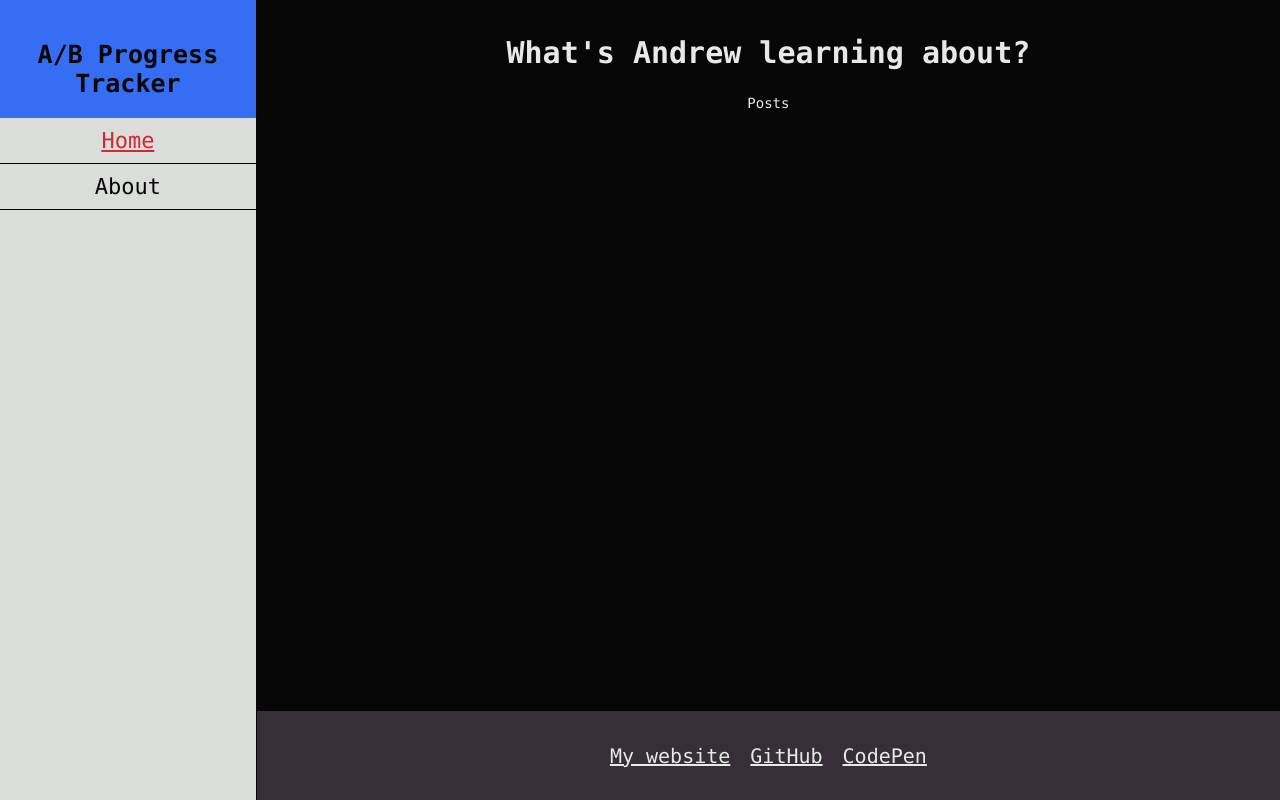
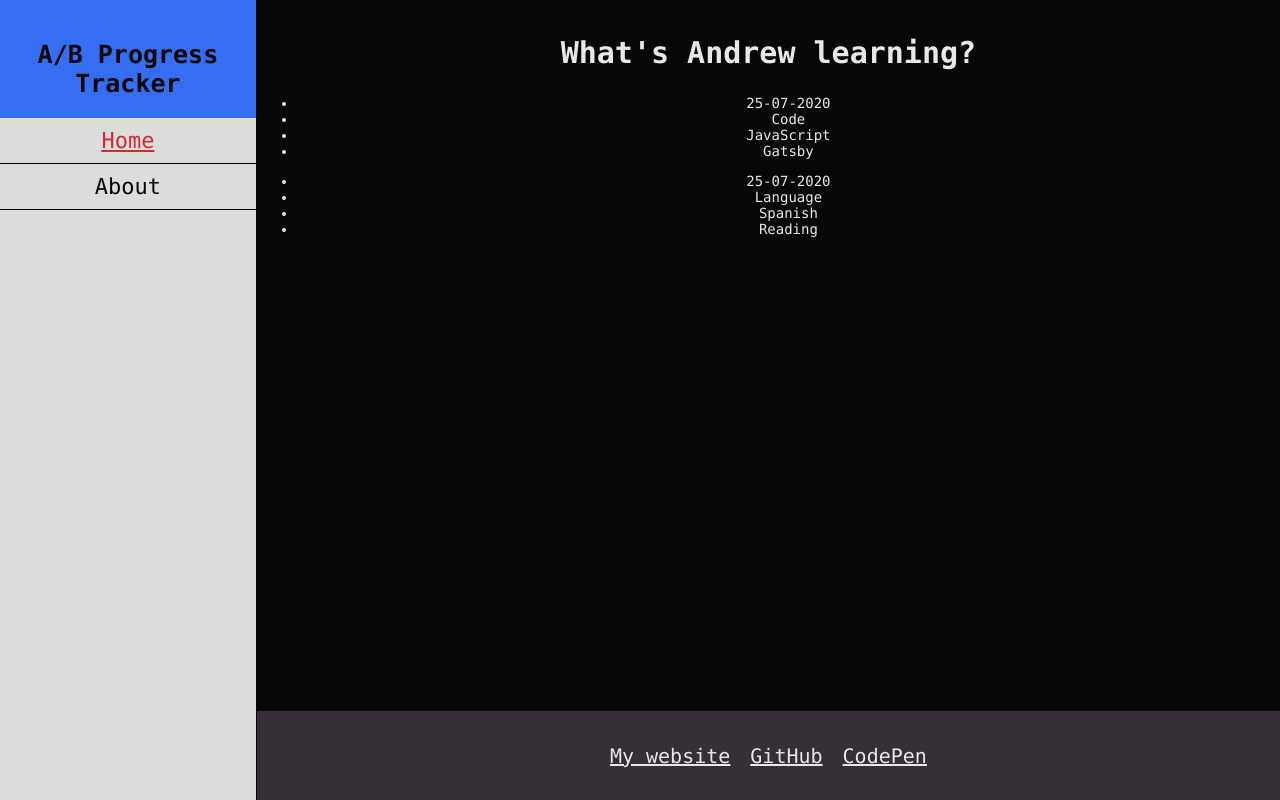
Before and after one commit to andrew-braun/progress-tracker, a Gatsby site: page / in a window 1280 px wide. Built offline with nearby package versions, Linux system fonts and the light colour scheme; Gatsby itself is replaced by a stand-in of ours.

Commit message:
added ActivityLog component

```diff
--- a/gatsby-config.js
+++ b/gatsby-config.js
@@ -11,5 +11,28 @@ module.exports = {
   /* Your site config here */
   pathPrefix: "/progress-tracker",
 
-  plugins: [],
+  plugins: [
+    {
+      resolve: `gatsby-source-filesystem`,
+      options: {
+        name: `pages`,
+        path: `${__dirname}/src/pages/`,
+      },
+    },
+    {
+      resolve: `gatsby-source-filesystem`,
+      options: {
+        name: `data`,
+        path: `${__dirname}/src/data/`,
+        ignore: [`**/\.*`], // ignore files starting with a dot
+      },
+    },
+    `gatsby-transformer-json`,
+    {
+      resolve: `gatsby-source-filesystem`,
+      options: {
+        path: `./src/data/`,
+      },
+    },
+  ],
 }
--- a/package.json
+++ b/package.json
@@ -16,6 +16,8 @@
   },
   "dependencies": {
     "gatsby": "^2.23.12",
+    "gatsby-source-filesystem": "^2.3.23",
+    "gatsby-transformer-json": "^2.4.11",
     "react": "^16.12.0",
     "react-dom": "^16.12.0"
   },
--- /dev/null
+++ b/src/components/activityLog.js
@@ -0,0 +1,31 @@
+import React from 'react'
+import { graphql, useStaticQuery } from "gatsby"
+import LogEntry from "./logEntry"
+
+export default function ActivityLog() {
+    const dataQuery = useStaticQuery(graphql`
+        query MyQuery {
+            allTrackerJson {
+            edges {
+                node {
+                date
+                mainCategory
+                subCategory
+                focus
+                description
+                hours
+                confidence
+                keywords
+                id
+                }
+            }
+            }
+        }
+    `)
+    const data = dataQuery.allTrackerJson.edges;
+    return (
+        <div className="activity-log">
+            <LogEntry logData={data} />
+        </div>
+    )
+}
--- a/src/components/layout.js
+++ b/src/components/layout.js
@@ -70,7 +70,7 @@ export default function Layout({ children }) {
             <a className="social-link" href="https://github.com/andrew-braun">
                 GitHub
             </a>
-            <a className="social-link" href="codepen.io/andrewbraun">
+            <a className="social-link" href="https://codepen.io/andrewbraun">
                 CodePen
             </a>
         </div>
--- /dev/null
+++ b/src/components/logEntry.js
@@ -0,0 +1,17 @@
+import React from 'react'
+
+export default function LogEntry(props) {
+    return (
+        <div class="log-entry">
+            {props.logData.map(( { node }, index) => (
+                <ul>
+                    <li>{node.date}</li>
+                    <li>{node.mainCategory}</li>
+                    <li>{node.subCategory}</li>
+                    <li>{node.focus}</li>
+                </ul>
+                )
+            )}
+        </div>
+    )
+}
--- /dev/null
+++ b/src/data/tracker.json
@@ -0,0 +1,22 @@
+[
+    {
+        "date": "25-07-2020",
+        "mainCategory": "Code",
+        "subCategory": "JavaScript",
+        "focus": "Gatsby",
+        "description": "Worked on creating a website to track my learning activity using Gatsby.",
+        "hours": 5,
+        "confidence": 0.5,
+        "keywords": "JS, JavaScript, Gatsby, GraphQL, React, static site"
+    },
+    {
+        "date": "25-07-2020",
+        "mainCategory": "Language",
+        "subCategory": "Spanish",
+        "focus": "Reading",
+        "description": "Finished three Duolingo lessons.",
+        "hours": 0.4,
+        "confidence": 0.7,
+        "keywords": ""
+    }
+]
--- a/src/pages/index.js
+++ b/src/pages/index.js
@@ -1,17 +1,17 @@
 import React from "react"
 import Layout from "../components/layout"
-
+import ActivityLog from "../components/activityLog"
 
 export default function Home() {
   return (
     <Layout>
       <div className="main-container" id="home-main">
-        <aside className="left-bar"></aside>
-        <main className="blog-feed">
-          <h2>What's Andrew learning about?</h2>
-          <div>Posts</div>
+        <main className="main-container">
+          <h2>What's Andrew learning?</h2>
+          <section className="activity-log-container">
+            {<ActivityLog />}
+          </section>
         </main>
-        <aside className="right-bar"></aside>
       </div>
     </Layout>
   )
```
Also changed, not shown: 2 other files.
